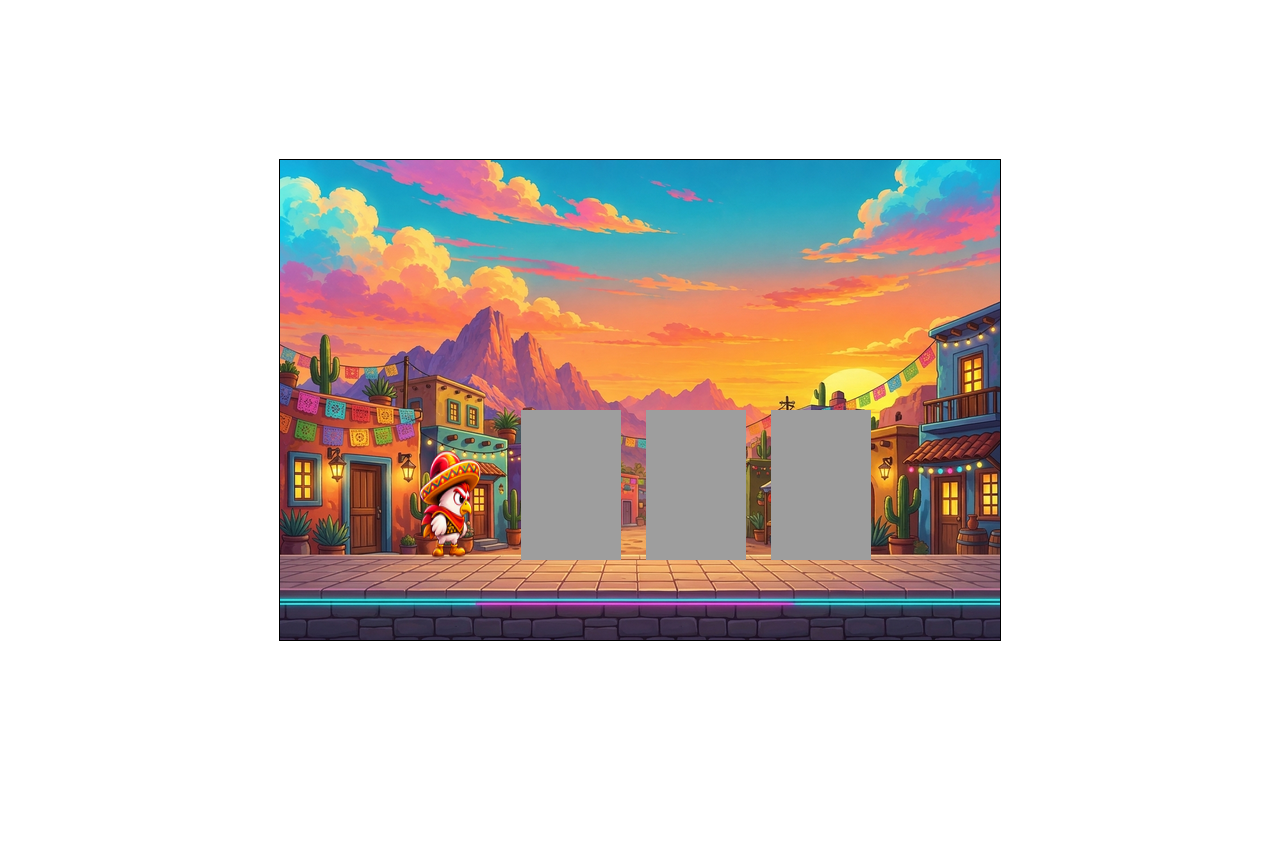
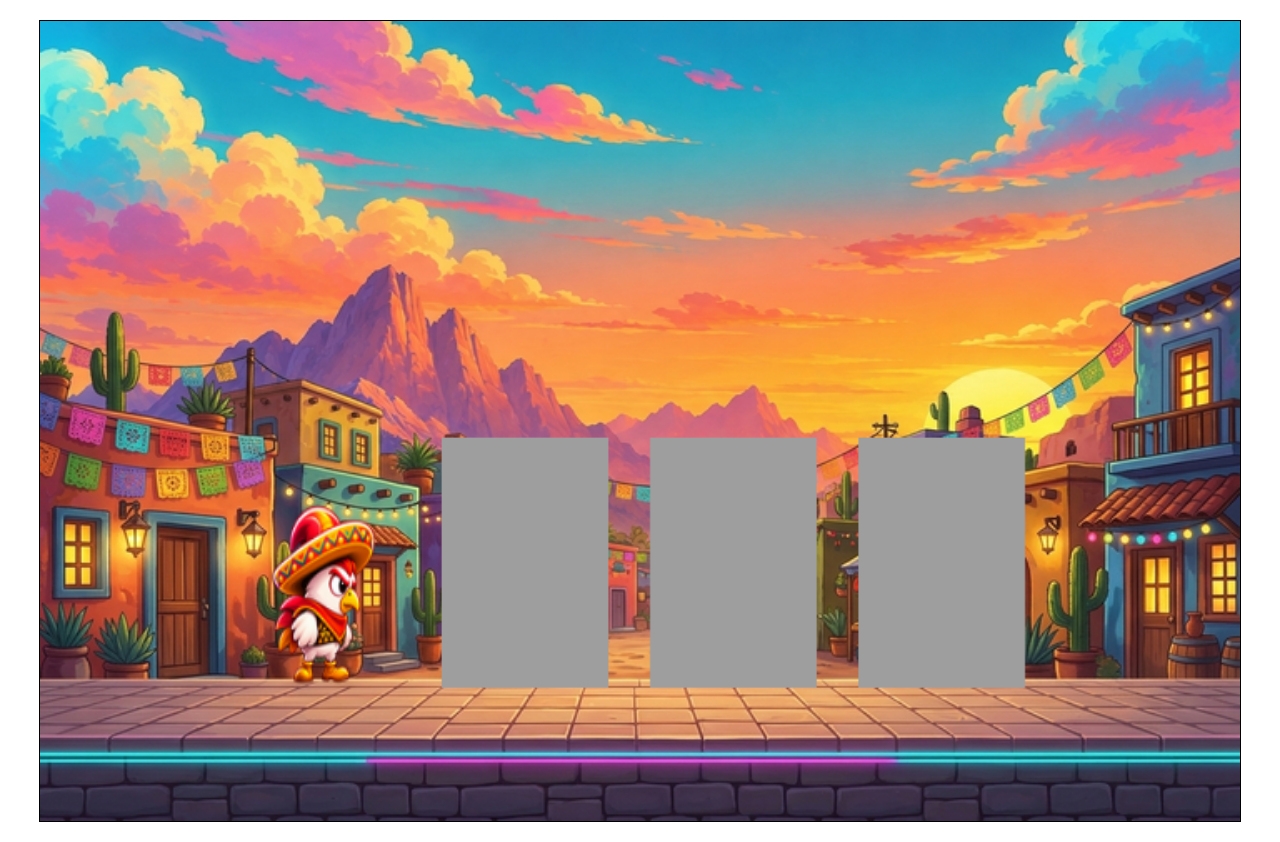
Before and after one commit to Genady86/el-pollo-loco-neon-rebellion, a plain HTML site: page index.html in a window 1280 px wide. Before the commit the page ends 800 px from the top, so only its background shows below. Drawn offline with Linux system fonts and the light colour scheme.

Commit message:
Canvas Darstellung fuer Desktop verbessert

```diff
--- a/style.css
+++ b/style.css
@@ -10,3 +10,11 @@ body {
     min-height: 100vh;
     margin: 0;
 }
+
+/* Spiel für Desktop-Präsentation vergrößern */
+canvas {
+    display: block;
+    width: min(96vw, 1200px);
+    height: auto;
+    margin: 20px auto;
+}
```
